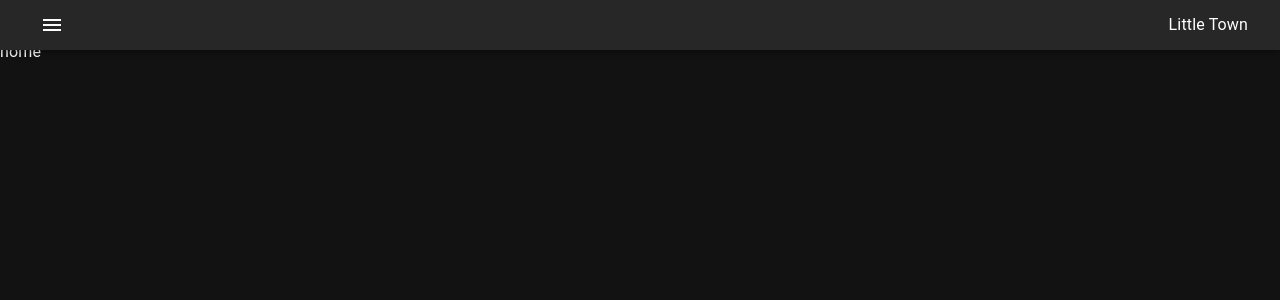
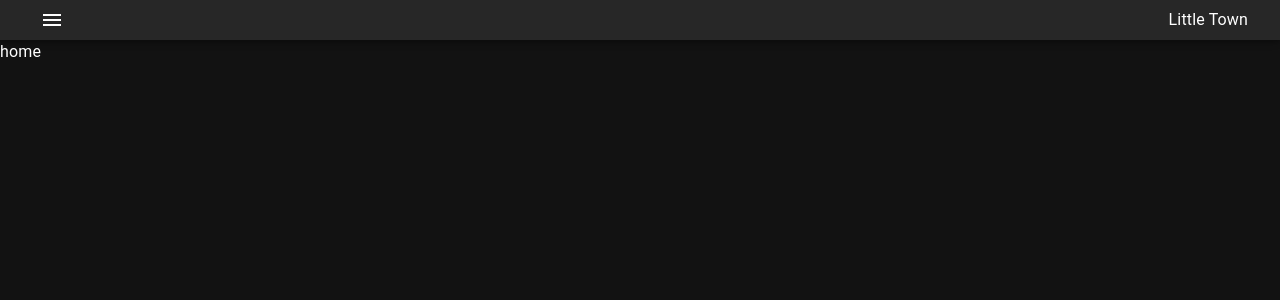
Before and after one commit to alcash55/Little-Town, a React (Vite) app in the folder frontend/: page / in a window 1280 px wide. Shown: the top 300 px of the page. Built offline with nearby package versions, Linux system fonts and the light colour scheme.

Commit message:
navigate to home

```diff
--- a/frontend/src/components/appshell/shellComponents/Bar.tsx
+++ b/frontend/src/components/appshell/shellComponents/Bar.tsx
@@ -1,5 +1,6 @@
-import { AppBar, IconButton, Typography } from "@mui/material";
+import { AppBar, IconButton, Typography, Box } from "@mui/material";
 import { Menu } from "@mui/icons-material";
+import { useNavigate } from "react-router-dom";
 
 interface Props {
   openSidebar: boolean;
@@ -11,6 +12,8 @@ const Bar = ({ openSidebar, setOpenSidebar }: Props) => {
     setOpenSidebar(!openSidebar);
   };
 
+  const navigate = useNavigate();
+
   return (
     <AppBar
       sx={{
@@ -19,14 +22,20 @@ const Bar = ({ openSidebar, setOpenSidebar }: Props) => {
         justifyContent: "space-between",
         alignItems: "center",
         flexGrow: 1,
-        height: 50,
+        maxHeight: "75px",
         px: 4,
       }}
     >
       <IconButton onClick={toggleSidebar}>
         <Menu />
       </IconButton>
-      <Typography>Little Town</Typography>
+
+      <Box
+        onClick={() => navigate("/")}
+        sx={{ "&hover": { cursor: "pointer" } }}
+      >
+        <Typography>Little Town</Typography>
+      </Box>
     </AppBar>
   );
 };
```
